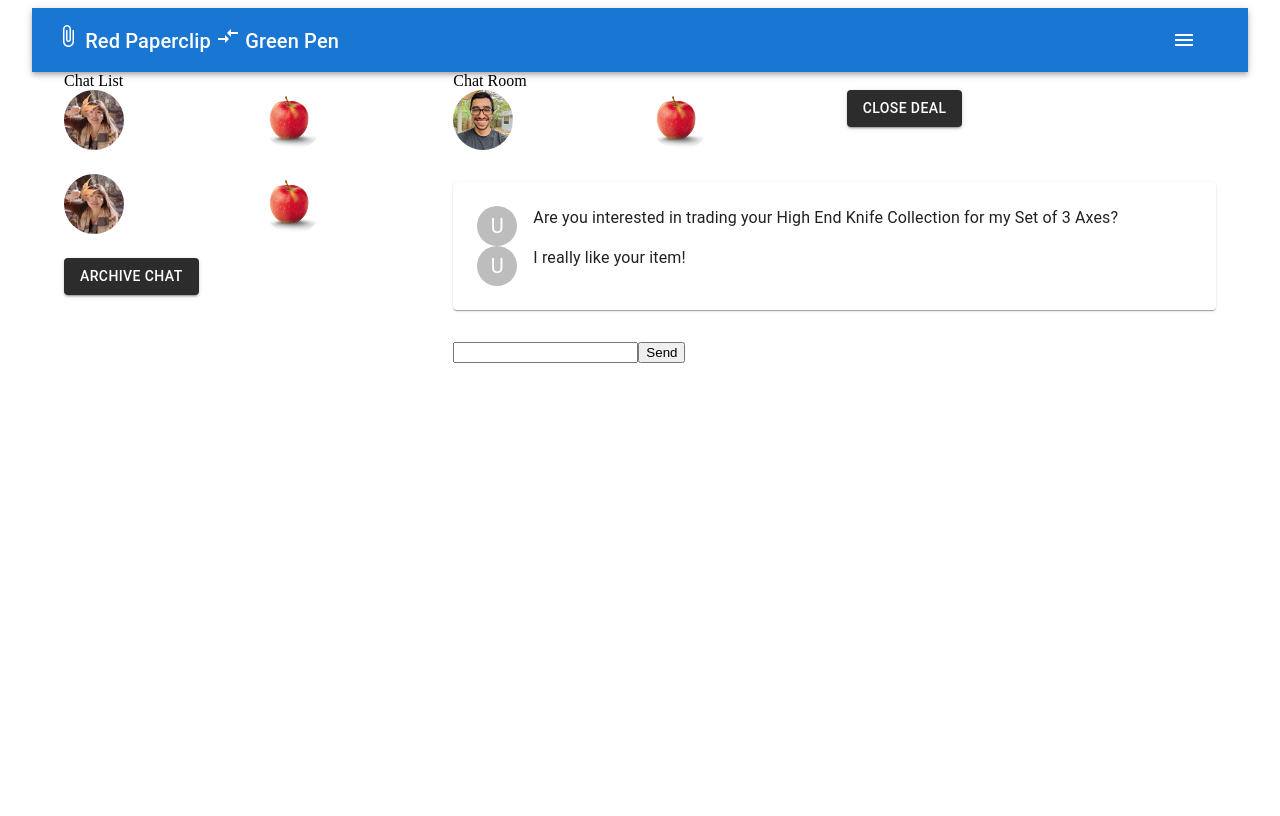
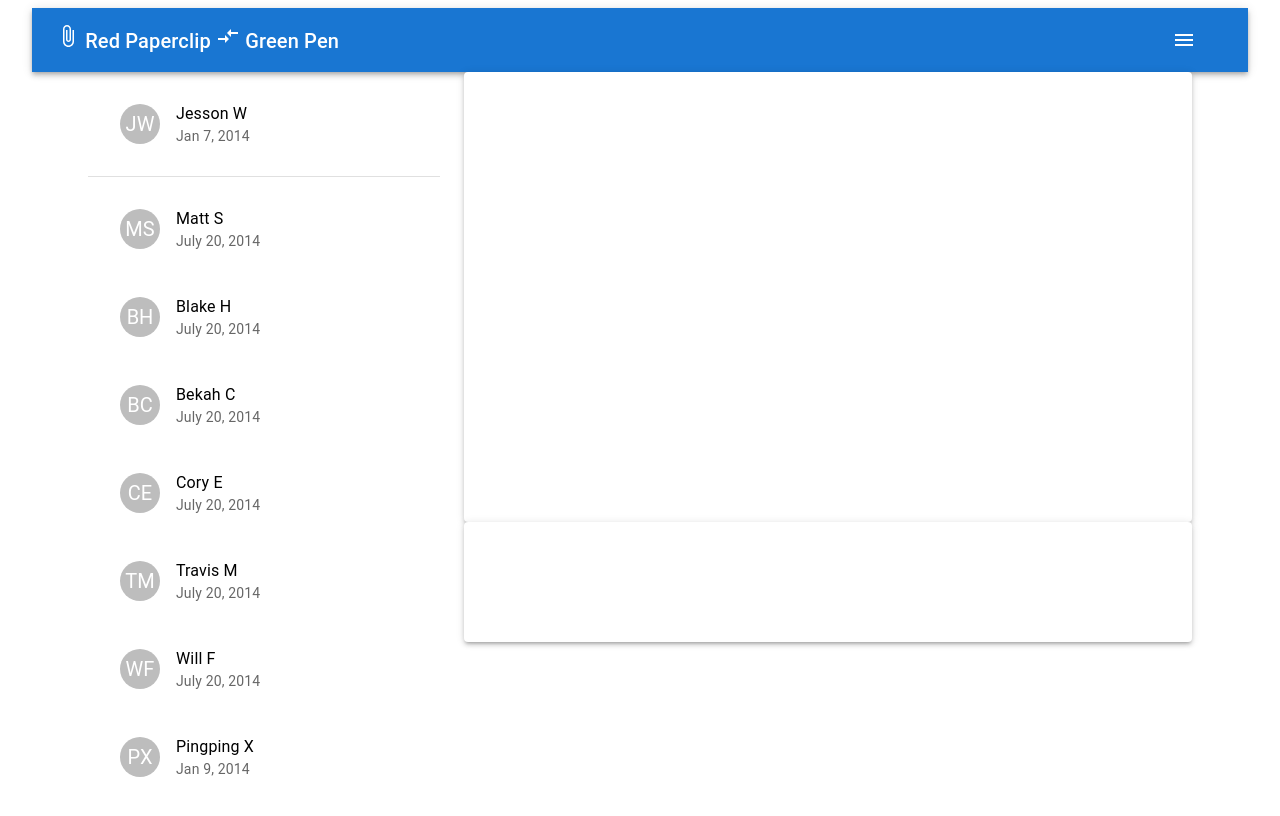
Before and after one commit to hratx-blue-ocean/red-paperclip, a React app: page /chat in a window 1280 px wide. Built offline with nearby package versions, Linux system fonts and the light colour scheme; the HTML template or start-up script is replaced by a standard one.

Commit message:
improved layout with list, nav, and paper within Grid container

```diff
--- a/client/src/Components/Chat/Chat.js
+++ b/client/src/Components/Chat/Chat.js
@@ -1,153 +1,114 @@
-import React from 'react';
-import Box from '@mui/material/Box';
-import Grid from '@mui/material/Grid';
-import Paper from '@mui/material/Paper';
-import List from '@mui/material/List';
-import Button from '@mui/material/Button';
-import Container from '@mui/material/Container';
+import * as React from "react";
+import Box from "@mui/material/Box";
+import List from "@mui/material/List";
+import Container from "@mui/material/Container";
+import Grid from "@mui/material/Grid";
+import Paper from "@mui/material/Paper";
+import ListItem from "@mui/material/ListItem";
+import ListItemAvatar from "@mui/material/ListItemAvatar";
+import ListItemButton from "@mui/material/ListItemButton";
+import ListItemText from "@mui/material/ListItemText";
+import Divider from "@mui/material/Divider";
 import Avatar from "@mui/material/Avatar";
-import Stack from "@mui/material/Stack";
-import Typography from '@mui/material/Typography';
 
-import { styled } from '@mui/material/styles';
-import { makeStyles } from '@mui/styles';
-import { createTheme, ThemeProvider } from '@mui/material/styles';
+export default function BasicList() {
+  return (
+    // <Box sx={{ width: "100%", maxWidth: 300, bgcolor: "background.paper" }}>
+    <Container maxWidth="xl">
+      <Grid container spacing={3}>
+        <Grid item xs={4}>
+          <nav aria-label="secondary mailbox folders">
+            <List>
+              <ListItem disablePadding>
+                <ListItemButton component="a" href="/{username}">
+                  <ListItem>
+                    <ListItemAvatar>
+                      <Avatar>JW</Avatar>
+                    </ListItemAvatar>
+                    <ListItemText
+                      primary="Jesson W"
+                      secondary="Jan 7, 2014"
+                    />
+                  </ListItem>
+                </ListItemButton>
+              </ListItem>
+            </List>
+            <Divider />
+          </nav>
+          <nav aria-label="main mailbox folders">
+            <List>
+              <ListItemButton component="a" href="/{username}">
+                <ListItem>
+                  <ListItemAvatar>
+                    <Avatar>MS</Avatar>
+                  </ListItemAvatar>
+                  <ListItemText primary="Matt S" secondary="July 20, 2014" />
+                </ListItem>
+              </ListItemButton>
+              <ListItemButton component="a" href="/{username}">
+                <ListItem>
+                  <ListItemAvatar>
+                    <Avatar>BH</Avatar>
+                  </ListItemAvatar>
+                  <ListItemText primary="Blake H" secondary="July 20, 2014" />
+                </ListItem>
+              </ListItemButton>
+              <ListItemButton component="a" href="/{username}">
+                <ListItem>
+                  <ListItemAvatar>
+                    <Avatar>BC</Avatar>
+                  </ListItemAvatar>
+                  <ListItemText primary="Bekah C" secondary="July 20, 2014" />
+                </ListItem>
+              </ListItemButton>
+              <ListItemButton component="a" href="/{username}">
+                <ListItem>
+                  <ListItemAvatar>
+                    <Avatar>CE</Avatar>
+                  </ListItemAvatar>
+                  <ListItemText primary="Cory E" secondary="July 20, 2014" />
+                </ListItem>
+              </ListItemButton>
+              <ListItemButton component="a" href="/{username}">
+                <ListItem>
+                  <ListItemAvatar>
+                    <Avatar>TM</Avatar>
+                  </ListItemAvatar>
+                  <ListItemText
+                    primary="Travis M"
+                    secondary="July 20, 2014"
+                  />
+                </ListItem>
+              </ListItemButton>
 
-const theme = createTheme({
-  palette: {
-    primary: {
-      main: '#2C2C2C',
-    },
-    secondary: {
-      main: '#f0CC71',
-    },
-  },
-});
+              <ListItemButton component="a" href="/{username}">
+                <ListItem>
+                  <ListItemAvatar>
+                    <Avatar>WF</Avatar>
+                  </ListItemAvatar>
+                  <ListItemText primary="Will F" secondary="July 20, 2014" />
+                </ListItem>
+              </ListItemButton>
 
-const Item = styled(Paper)(({ theme }) => ({
-  ...theme.typography.body2,
-  padding: theme.spacing(1),
-  textAlign: 'center',
-  color: theme.palette.text.secondary,
-}));
-
-const useStyles = makeStyles(() => ({
-  root: {
-    flexGrow: 1,
-  },
-  paper: {
-    textAlign: 'flex-start',
-    color: theme.palette.text.secondary,
-  },
-  imageList: {
-    flexWrap: 'nowrap',
-    transform: 'translateZ(0)',
-  },
-  bold: {
-    fontWeight: 600,
-  },
-  hover: {
-    color: '#2C2C2C',
-    '&:hover': {
-      color: '#f0CC71',
-    },
-  },
-}));
-
-const Chat = () => {
-  const classes = useStyles();
-
-  return (
-    <ThemeProvider theme={theme}>
-      <div className={classes.root}>
-        <Grid container spacing={2}>
-          <Grid item xs={4}>
-            <div>Chat List</div>
-            <Grid container spacing={3}>
-
-              <Grid item xs={6}>
-                <Avatar alt="user" src="client/src/Components/Chat/img/Pingping.jpeg" sx={{ width: 60, height: 60 }} />
-              </Grid>
-
-              <Grid item xs={6}>
-                <Avatar alt="item" src="client/src/Components/Chat/img/item.png" sx={{ width: 60, height: 60 }} />
-              </Grid>
-
-              <Grid item xs={6}>
-                <Avatar alt="user" src="client/src/Components/Chat/img/Pingping.jpeg" sx={{ width: 60, height: 60 }} />
-              </Grid>
-
-              <Grid item xs={6}>
-                <Avatar alt="item" src="client/src/Components/Chat/img/item.png" sx={{ width: 60, height: 60 }} />
-              </Grid>
-
-              <Grid item xs={12}>
-                <Button variant="contained">Archive Chat</Button>
-              </Grid>
-
-            </Grid>
-          </Grid>
-
-          <Grid item xs={8}>
-            <div>Chat Room</div>
-            <Grid container spacing={3}>
-
-              <Grid item xs={3}>
-                <Avatar alt="user" src="client/src/Components/Chat/img/Jason.jpeg" sx={{ width: 60, height: 60 }} />
-              </Grid>
-
-              <Grid item xs={3}>
-                <Avatar alt="item" src="client/src/Components/Chat/img/item.png" sx={{ width: 60, height: 60 }} />
-              </Grid>
-
-              <Grid item xs={3}>
-                <Button variant="contained">Close Deal</Button>
-              </Grid>
-
-            </Grid>
-
-            <Grid container spacing={3}>
-
-              <Grid item xs={12}>
-
-                <Paper sx={{ maxWidth: 800, my: 4, mx: 'auto', p: 3 }}>
-                  <Grid item>
-
-                    <Grid container wrap="nowrap" spacing={2}>
-                      <Grid item>
-                        <Avatar>U</Avatar>
-                      </Grid>
-                      <Grid item xs>
-                        <Typography>Are you interested in trading your High End Knife Collection for my Set of 3 Axes?</Typography>
-                      </Grid>
-                    </Grid>
-                  </Grid>
-
-                  <Grid container wrap="nowrap" spacing={2}>
-                    <Grid item>
-                      <Avatar>U</Avatar>
-                    </Grid>
-                    <Grid item xs>
-                      <Typography>I really like your item!</Typography>
-                    </Grid>
-                  </Grid>
-
-                </Paper>
-
-              </Grid>
-
-
-            </Grid>
-            <form name="message" action="">
-              <input name="usermsg" type="text" id="usermsg" />
-              <input name="submitmsg" type="submit" id="submitmsg" value="Send" />
-            </form>
-          </Grid>
+              <ListItemButton component="a" href="/{username}">
+                <ListItem>
+                  <ListItemAvatar>
+                    <Avatar>PX</Avatar>
+                  </ListItemAvatar>
+                  <ListItemText
+                    primary="Pingping X"
+                    secondary="Jan 9, 2014"
+                  />
+                </ListItem>
+              </ListItemButton>
+            </List>
+          </nav>
         </Grid>
-      </div>
-    </ThemeProvider>
-
+        <Grid item xs={8}>
+          <Paper elevation={3} style={{ height: 450 }}></Paper>
+          <Paper elevation={3} style={{ height: 120 }}></Paper>
+        </Grid>
+      </Grid>
+    </Container>
   );
 }
-
-export default Chat;
```
